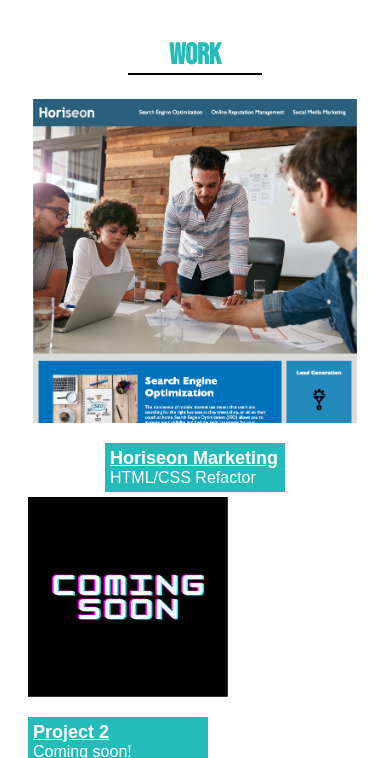
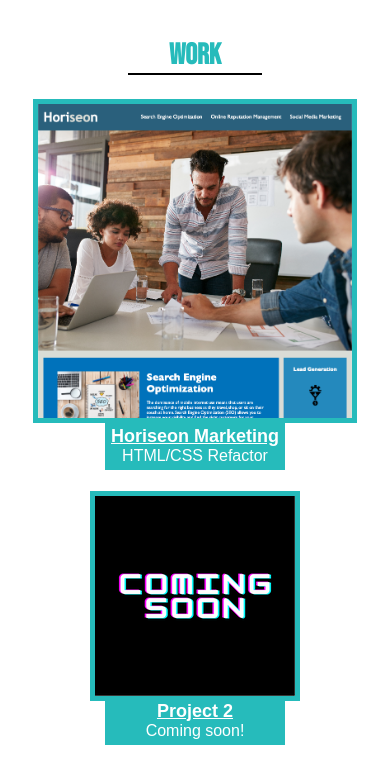
Before and after one commit to rdahltorp/HTML-and-CSS-Portfolio, a plain HTML site: page index.html in a window 390 px wide. Shown: the part 894-1652 px from the top of the page. Drawn offline with Linux system fonts and the light colour scheme.

Commit message:
Adjusted the work section so that the images and captions line up exactly and so the coming soon images are responsive.

```diff
--- a/assets/style.css
+++ b/assets/style.css
@@ -107,8 +107,8 @@ h2 {
 .work-item-1 img {
     flex: 1;
     max-width: 100%;
-    height: auto;
-    object-fit: cover;
+    border: solid 5px;
+    border-color: var(--primary);
 }
 
 .work-item-1 p {
@@ -116,9 +116,11 @@ h2 {
     background-color: var(--primary);
     color: white;
     padding: 5px;
-    margin-bottom: 0;
+    /* margin-bottom: 0; ---COMMENTING OUT FOR NOW. */
+    margin-top: -6px;
     width: 180px;
     position: relative;
+    text-align: center;
 }
 
 .work-item-1 p::first-line {
@@ -131,22 +133,32 @@ h2 {
 .upcoming-work {
     display: flex;
     flex-wrap: wrap;
+    justify-content: space-evenly;
+    align-items: center;
 }
 
 .coming-soon {
-    flex: 1;
+    display: flex;
+    align-items: center;
+    justify-content: center;
+    flex-direction: column;
 }
 
 .coming-soon img {
-
+    flex: 1;
+    max-width: 100%;
+    border: solid 5px;
+    border-color: var(--primary);
 }
 
 .coming-soon p {
     background-color: var(--primary);
     color: white;
     padding: 5px;
-    margin-bottom: 0;
+    /* margin-bottom: 0; */
+    margin-top: -5px;
     width: 180px;
+    text-align: center;
 }
 
 .coming-soon p::first-line {
@@ -186,11 +198,10 @@ h3 {
     margin: 6px;
 }
 
-/* @media screen and (max-width:992px){
+/* MAYBE MAKE IT RESPONSIVE AT 721px SINCE THAT IS JUST BEFORE THE COMING SOON BOXES TOUCH. THEN WE CAN MAKE IT A COLUMN } */
+@media screen and (max-width:992px){
 }
-@media screen and (max-width:768px){
-	.work-item-1 .work-item-2 .work-item-3 {
+@media screen and (max-width:721px){
+	.upcoming-work {
 		flex-direction: column;
-		align-items: center;
 	}
-} */
```
